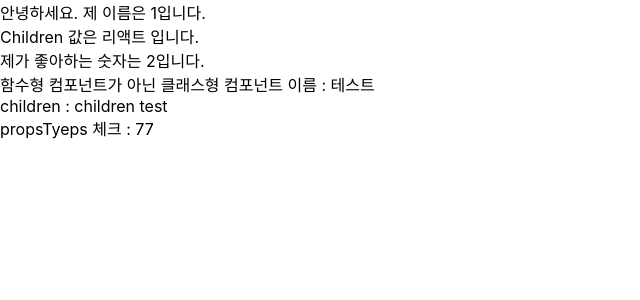
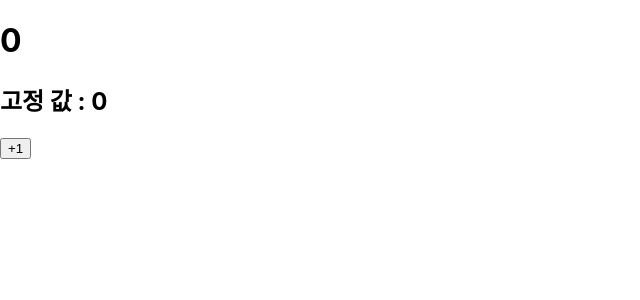
Before and after one commit to forget1026/ReactPrac, a React (Create React App) app in the folder cheapter3/: page / in a window 1280 px wide. Shown: the top 300 px of the page, without its empty margins (0-640 px from the left). Built offline with nearby package versions, Linux system fonts and the light colour scheme.

Commit message:
constructor를 이용한 state관리

```diff
--- a/cheapter3/src/App.js
+++ b/cheapter3/src/App.js
@@ -1,11 +1,10 @@
 import React from 'react';
-import MyComponent from './MyComponent';
-import MyClassComponent from './MyClassComponent';
+import Counter from './Counter';
+
 
 const App = () => {
   return <>
-        <MyComponent name={"1"} favoriteNumber={2}>리액트</MyComponent>
-        <MyClassComponent name={"테스트"} favoriteNumber={77}>children test</MyClassComponent>
+      <Counter></Counter>
     </>;
 }
 export default App;
--- /dev/null
+++ b/cheapter3/src/Counter.js
@@ -0,0 +1,28 @@
+import React, { Component } from 'react';
+
+class Counter extends Component {
+    constructor(props) {
+        super(props);
+        this.state = { // state 설정시 constructor에 작성하여 설정
+            number: 0,
+            fixedNumber: 0
+        };
+    }
+
+    render() {
+        const { number, fixedNumber } = this.state; // state의 값 조회시 this.state로 조회할 수 있음
+        return (
+            <div>
+                <h1>{number}</h1>
+                <h2>고정 값 : {fixedNumber}</h2>
+                <button onClick={() => {
+                    this.setState({number: number + 1}); // this.setState를 통해 state의 값 변경가능
+                }}>
+                    +1
+                </button>
+            </div>
+        )
+    }
+}
+
+export default Counter;
```
